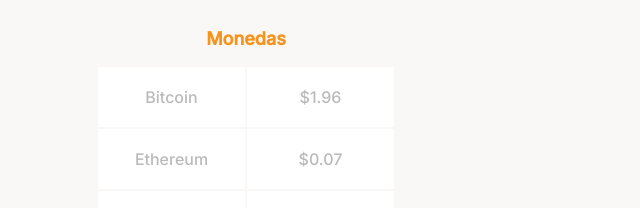
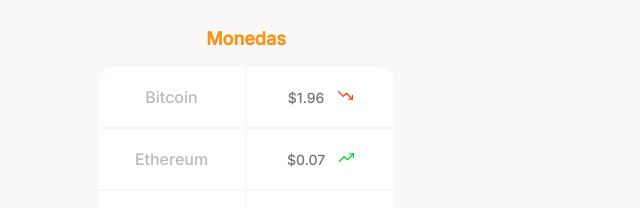
Before and after one commit to devcamilog/batabit-bitcoin, a plain HTML site: page index.html in a window 1280 px wide. Shown: the part 739-947 px from the top of the page, 394-1034 px from the left. Drawn offline with Linux system fonts and the light colour scheme.

Commit message:
Estilo y agregacion de iconos de los arrow a la tabla de comendas

```diff
--- a/style.css
+++ b/style.css
@@ -168,3 +168,41 @@
     color: var(--grey);
     background-color: var(--just-white);
 }
+.currency-table--container .table__top-left {
+    border-radius: 15px 0 0;
+}
+.currency-table--container .table__top-right {
+    border-radius:  0 15px 0 0;
+}
+.currency-table--container .table__bottom-left {
+    border-radius: 0 0 0 15px;
+}
+.currency-table--container .table__bottom-right {
+    border-radius: 0 0 15px 0;
+}
+.currency-table--container .table__right {
+    font-size: 1.4rem;
+    font-weight: normal;
+    line-height: 1.7rem;
+    color: #757575;
+}
+.currency-table--container .down {
+    display: inline-block;
+    width: 15px;
+    height: 15px;
+    margin-left: 10px;
+    background-image: url('./assets/icons/trending-down.svg');
+    background-size: cover;
+    background-position: center;
+    background-repeat: no-repeat;
+}
+.currency-table--container .up {
+    display: inline-block;
+    width: 15px;
+    height: 15px;
+    margin-left: 10px;
+    background-image: url('./assets/icons/trending-up.svg');
+    background-size: cover;
+    background-position: center;
+    background-repeat: no-repeat;
+}
```
